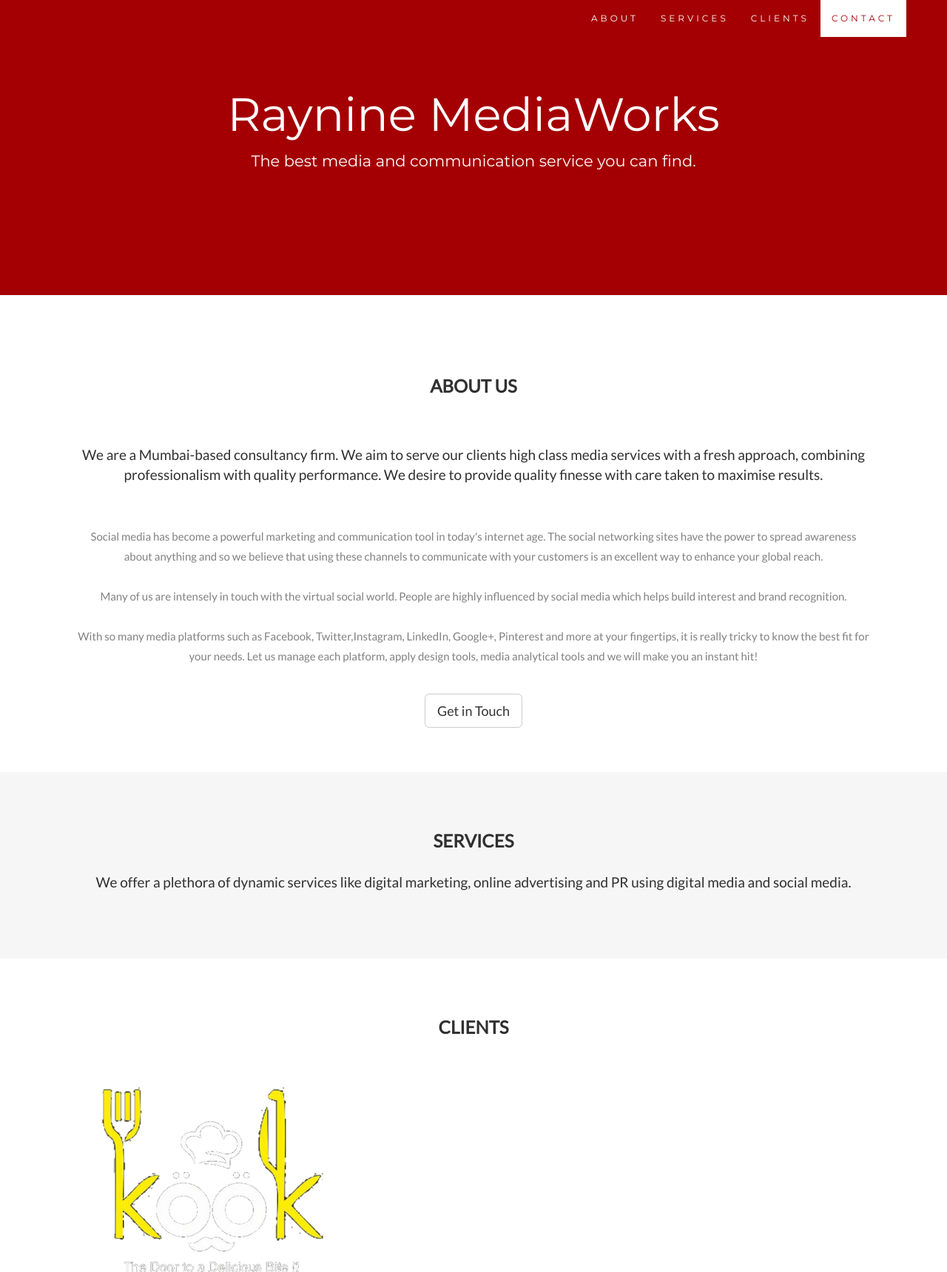
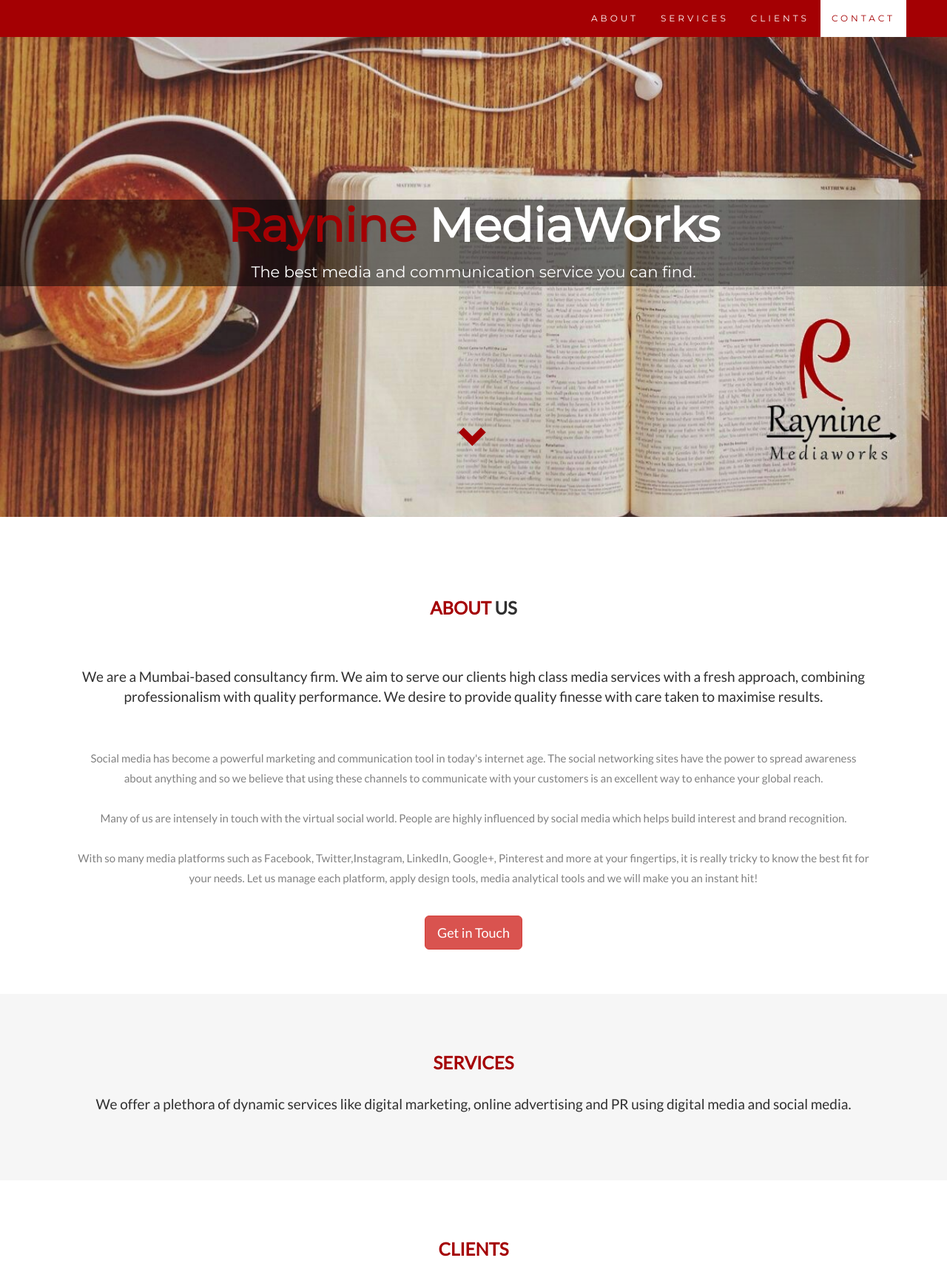
Before and after one commit to shalomgeorge97/rayninemediaworks, a plain HTML site: page index.html in a window 1280 px wide. Shown: the top 1720 px of the page at 74% size. Drawn offline with nearby package versions, Linux system fonts and the light colour scheme.

Commit message:
bgd change

```diff
--- a/index.html
+++ b/index.html
@@ -3,7 +3,7 @@
 
 <head>
     <!-- Theme Made By www.w3schools.com - No Copyright -->
-    <title>Raynine Mediaworks</title>
+    <title>Raynine MediaWorks</title>
     <link rel="shortcut icon" type="image/png" href="img/title-logo.png">
 
     <meta charset="utf-8">
@@ -44,8 +44,10 @@
     </nav>
 
     <div class="jumbotron text-center">
-        <h1> <span class="highlight">Raynine</span> MediaWorks</h1>
-        <p>The best media and communication service you can find.</p>
+        <div class="showcase">
+            <h1> <span class="highlight">Raynine</span> MediaWorks</h1>
+            <p>The best media and communication service you can find.</p>
+        </div>
         <!-- <form>
             <div class="input-group">
                 <input type="email" class="form-control" size="50" placeholder="Email Address" required>
@@ -60,8 +62,9 @@
         </a>
     </div>
 
+
     <!-- Container (About Section) -->
-    <div id="about" class="container-fluid text-center">
+    <div id="about" class="container-fluid text-center hi">
         <div class="row">
             <div class="col">
                 <h2><span class="highlight">About</span> Us</h2><br>
@@ -80,7 +83,7 @@
                     <br> With so many media platforms such as Facebook, Twitter,Instagram, LinkedIn, Google+, Pinterest and
                     more at your fingertips, it is really tricky to know the best fit for your needs. Let us manage each
                     platform, apply design tools, media analytical tools and we will make you an instant hit!</p>
-                <br><a class="about" href="#contact"><button class="btn btn-default btn-lg"> Get in Touch</button></a></div>
+                <br><a class="about" href="#contact"><button class="btn btn-default btn-lg btn-danger"> Get in Touch</button></a></div>
 
         </div>
     </div>
@@ -106,7 +109,7 @@
 
     <!-- Container (Services Section) -->
     <div id="services" class="container-fluid text-center bg-grey">
-        <h2>SERVICES</h2>
+        <h2 class="highlight">SERVICES</h2>
         <h4>We offer a plethora of dynamic services like digital marketing, online advertising and PR using digital media
             and social media.</h4>
         <!-- <br>
@@ -149,7 +152,7 @@
 
     <!-- Container (Portfolio Section) -->
     <div id="client" class="container-fluid text-center">
-        <h2>CLIENTS</h2><br>
+        <h2 class="highlight">CLIENTS</h2><br>
         <!-- <h4>What we have created</h4> -->
         <div class="row text-center slideanim">
             <div class="col-sm-4">
@@ -279,7 +282,7 @@
 
     <!-- Container (Contact Section) -->
     <div id="contact" class="container-fluid bg-grey">
-        <h2 class="text-center">CONTACT</h2>
+        <h2 class="text-center highlight">CONTACT</h2>
         <div class="row">
             <div class="col-sm-5">
                 <p>Contact us and we'll get back to you within 24 hours.</p>
@@ -300,7 +303,7 @@
                 <textarea class="form-control" id="comments" name="comments" placeholder="Comment" rows="5"></textarea><br>
                 <div class="row">
                     <div class="col-sm-12 form-group">
-                        <button class="btn btn-default pull-right" type="submit">Send</button>
+                        <button class="btn btn-default pull-right btn-danger" type="submit">Send</button>
                     </div>
                 </div>
             </div>
--- a/main.css
+++ b/main.css
@@ -18,19 +18,31 @@ h4 {
   margin-bottom: 30px;
 }
 .jumbotron {
+  background: url(img/bg1.jpg) no-repeat 90% 90%;
+  background-size: 100%;
   background-color: #a40003;
   color: #fff;
-  padding: 100px 25px;
+  padding: 250px 0px;
   font-family: Montserrat, sans-serif;
 }
+
+.showcase {
+  background-color: rgba(0, 0, 0, 0.5);
+}
+.showcase h1 {
+  font-weight: 900;
+}
+.highlight {
+  color: #a40003;
+}
+
 .downbtn .glyphicon {
+  color: #a40003;
   position: relative;
   top: 170px;
   font-size: 40px;
   animation: ani 1s infinite;
   -webkit-animation: ani 1s infinite;
-
-  color: #fff;
 }
 @keyframes ani {
   0% {
@@ -187,6 +199,9 @@ footer .glyphicon {
 }
 
 @media screen and (max-width: 768px) {
+  .jumbotron {
+    background-size: 210%;
+  }
   .col-sm-4 {
     text-align: center;
     margin: 25px 0;
```
